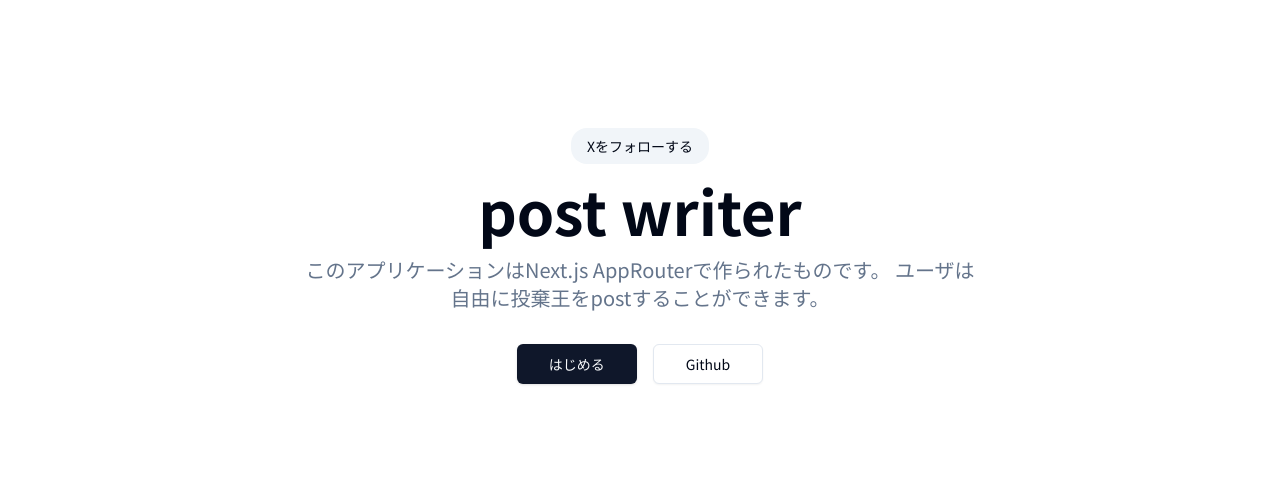
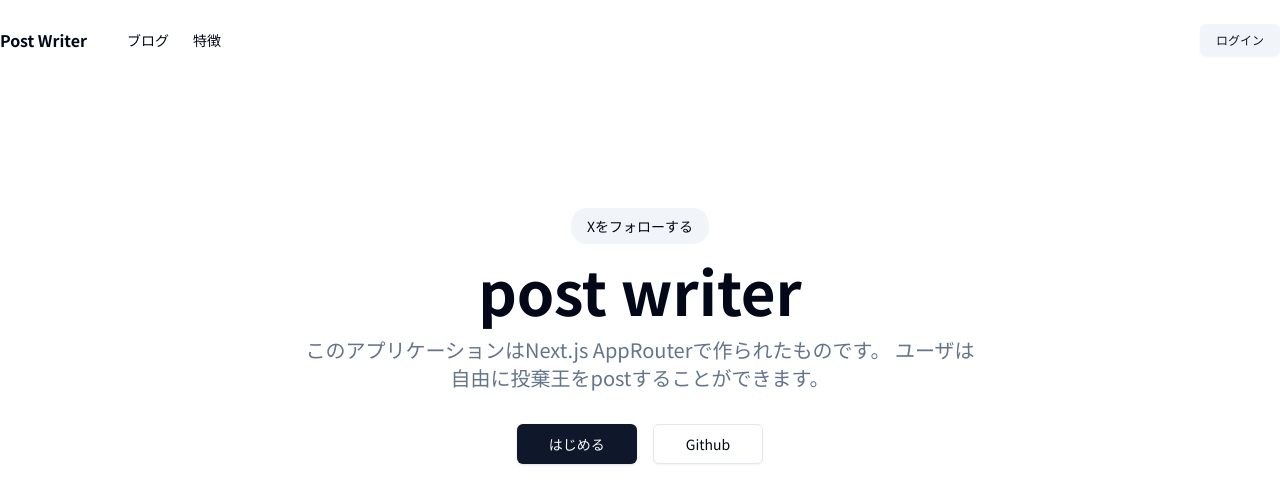
Before and after one commit to tamaco489/lexicon, a Next.js app: page / in a window 1280 px wide. Shown: the top 504 px of the page. Built offline with nearby package versions, Linux system fonts and the light colour scheme.

Commit message:
add: header layout components

```diff
--- /dev/null
+++ b/app/(marketing)/layout.tsx
@@ -0,0 +1,33 @@
+import MainNav from "@/components/mainNav";
+import { buttonVariants } from "@/components/ui/button";
+import { cn } from "@/lib/utils";
+import Link from "next/link";
+
+export default function MarketingLayout({ children }: { children: React.ReactNode }) {
+  return (
+    <>
+      {/* header */}
+      <header className="container z-40 bg-background">
+        <div className="h-20 py-6 flex items-center justify-between">
+          <MainNav />
+          <Link
+            href={"/"}
+            className={cn(
+              buttonVariants({ variant: "secondary", size: "sm" }),
+              "px-4 py-2"
+            )}
+          >
+            ログイン
+          </Link>
+        </div>
+      </header>
+
+      {/* main */}
+      <main className="flex-1">
+        {children}
+      </main>
+
+      {/* footer */}
+    </>
+  );
+};
--- /dev/null
+++ b/components/mainNav.tsx
@@ -0,0 +1,32 @@
+import Link from "next/link";
+
+export default function MainNav() {
+  return (
+    <div className="flex items-center md:gap-10 gap-2">
+      <Link
+        href={"/"}
+        className="hidden md:flex items-center space-x-2"
+      >
+        <span className="font-bold hidden sm:inline-block">Post Writer</span>
+      </Link>
+
+      <nav className="md:flex gap-6 hidden">
+        {/* blog */}
+        <Link
+          href={"/blog"}
+          className="text-lg sm:text-sm font-medium hover:text-foreground/80"
+        >
+          ブログ
+        </Link>
+
+        {/* feature */}
+        <Link
+          href={"#feature"}
+          className="text-lg sm:text-sm font-medium hover:text-foreground/80"
+        >
+          特徴
+        </Link>
+      </nav>
+    </div>
+  );
+};
```
